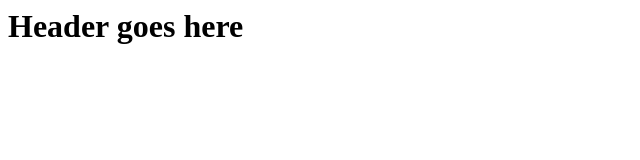
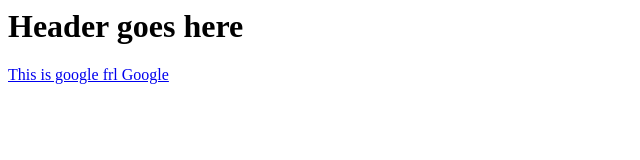
Before and after one commit to benovojnikovic/branch-local-remote, a plain HTML site: page index.html in a window 1280 px wide. Shown: the whole page, without its empty margins (0-640 px from the left). Drawn offline with Linux system fonts and the light colour scheme.

Commit message:
fix link

```diff
--- a/index.html
+++ b/index.html
@@ -1 +1,3 @@
 <h1>Header goes here</h1>
+
+<p><a href="https://www.google.com"> This is google frl Google</a></p>
```
